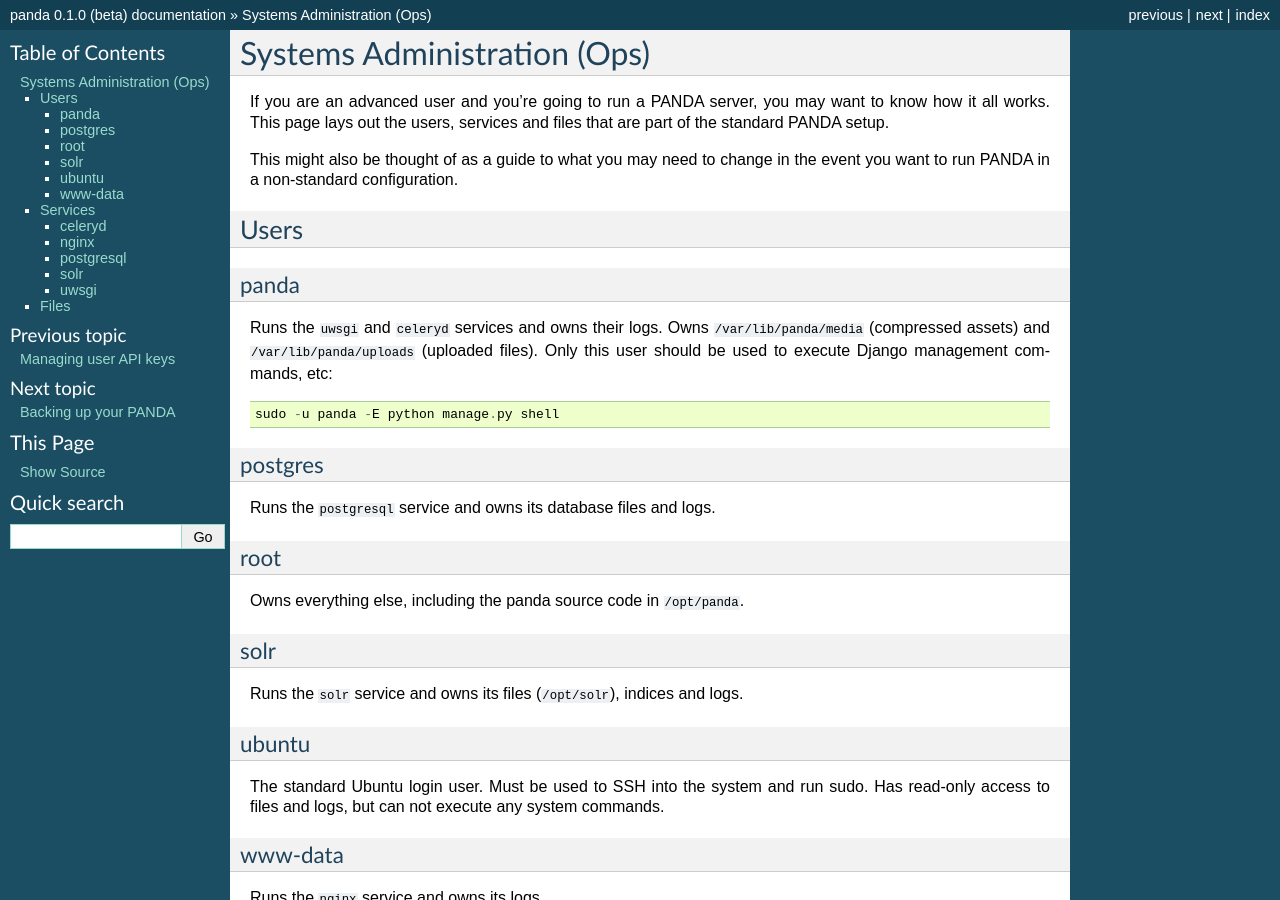
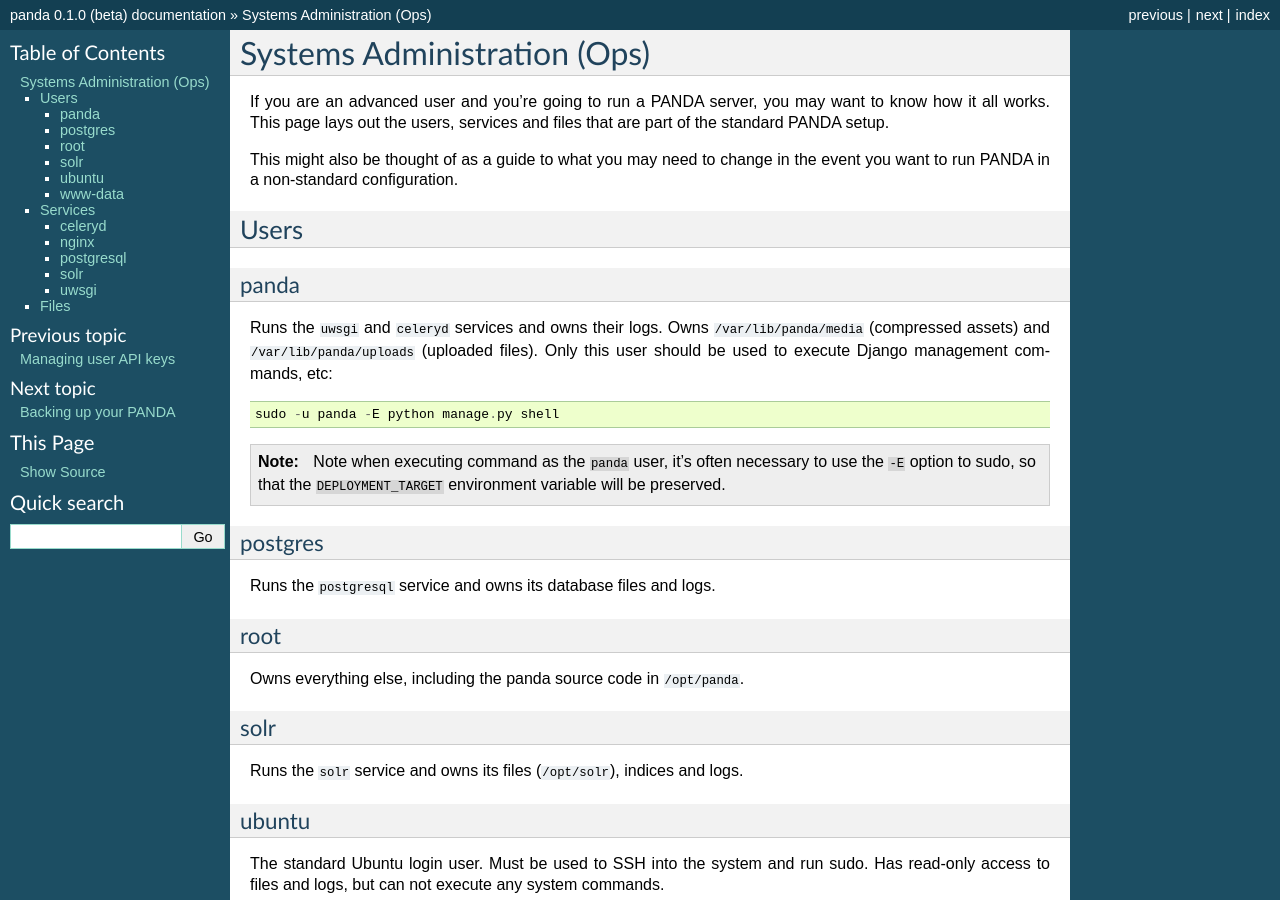
Before and after one commit to pandaproject/panda, a Sphinx documentation site: the page built from docs/ops.rst, in a window 1280 px wide and 900 px high. Built offline with Sphinx 7.4.7, drawn with Linux system fonts in a browser that asks for light colours.

Commit message:
Make note about using -E for commands.

```diff
--- a/docs/ops.rst
+++ b/docs/ops.rst
@@ -15,6 +15,10 @@
 Runs the ``uwsgi`` and ``celeryd`` services and owns their logs. Owns ``/var/lib/panda/media`` (compressed assets) and ``/var/lib/panda/uploads`` (uploaded files). Only this user should be used to execute Django management commands, etc::
 
     sudo -u panda -E python manage.py shell
+
+.. note::
+
+    Note when executing command as the ``panda`` user, it's often necessary to use the ``-E`` option to sudo, so that the ``DEPLOYMENT_TARGET`` environment variable will be preserved.
 
 postgres
 --------
```
